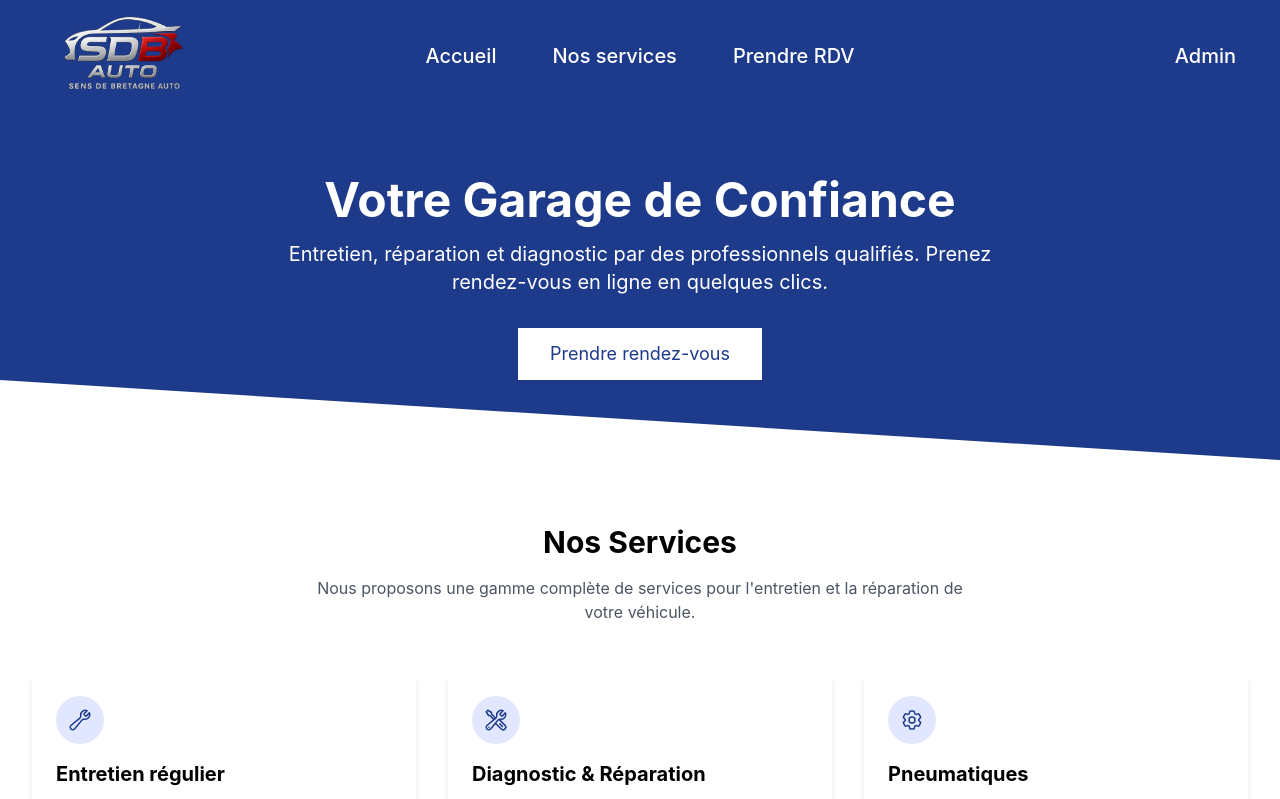
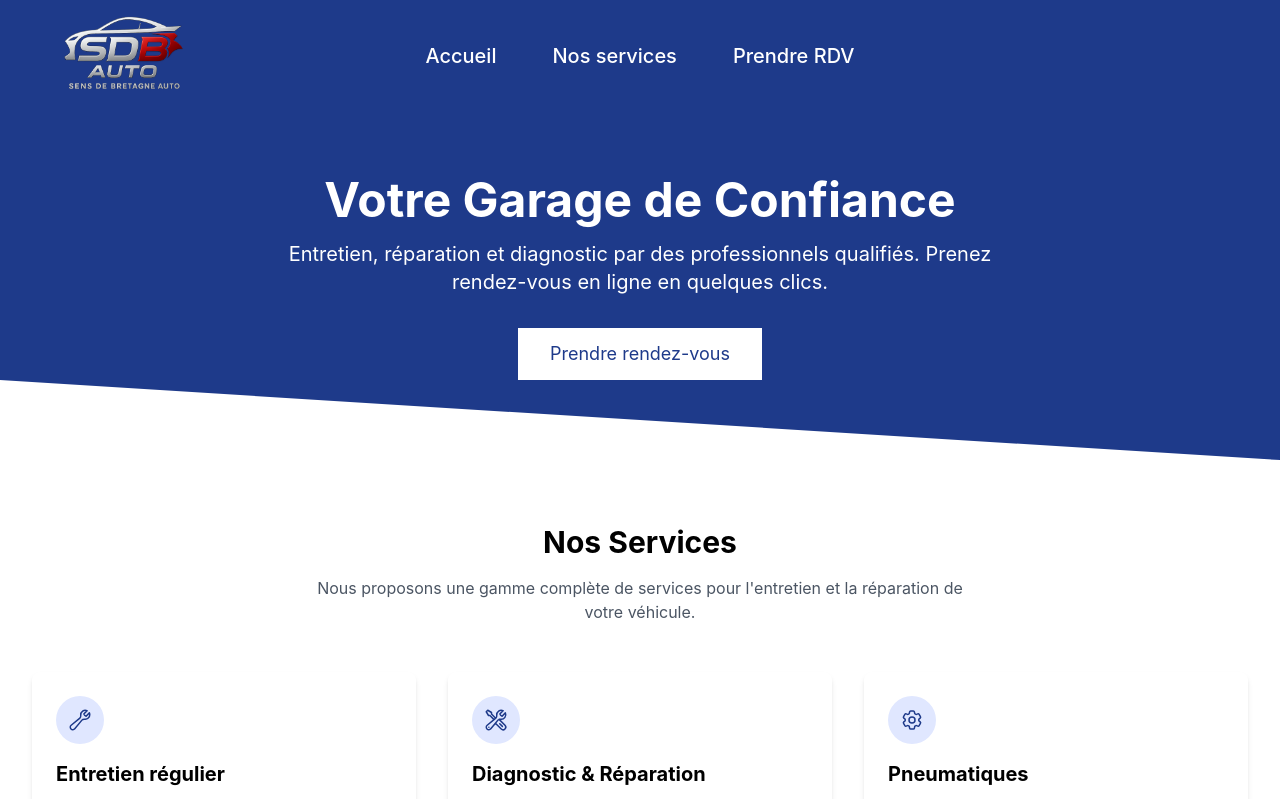
Before and after one commit to aminebacha35/sdb-front, a Vue app: page / in a window 1280 px wide. Shown: the top 799 px of the page. Built offline with nearby package versions, Linux system fonts and the light colour scheme.

Commit message:
remove acces admin

```diff
--- a/src/components/layout/NavBar.vue
+++ b/src/components/layout/NavBar.vue
@@ -49,15 +49,6 @@ function toggleMobileMenu() {
           >
             Prendre RDV
           </router-link>
-          <template v-if="authStore.isAuthenticated">
-            <router-link
-              to="/admin/appointments"
-              class="text-white hover:text-gray-200 px-3 py-2 rounded-md text-me text-xl font-medium"
-              active-class="text-white font-bold"
-            >
-              Dashboard
-            </router-link>
-          </template>
         </div>
 
         <div class="absolute right-0 hidden sm:flex items-center space-x-4">
@@ -69,14 +60,6 @@ function toggleMobileMenu() {
             >
               Déconnexion
             </button>
-          </template>
-          <template v-else>
-            <router-link
-              to="/admin/login"
-              class="text-white hover:text-gray-200 px-3 py-2 rounded-md text-me text-xl font-medium"
-            >
-              Admin
-            </router-link>
           </template>
         </div>
 
@@ -141,14 +124,6 @@ function toggleMobileMenu() {
           Prendre RDV
         </router-link>
         <template v-if="authStore.isAuthenticated">
-          <router-link
-            to="/admin/appointments"
-            class="text-white hover:text-gray-200 block px-3 py-2 rounded-md text-base font-medium"
-            active-class="text-white font-bold"
-            @click="mobileMenuOpen = false"
-          >
-            Dashboard
-          </router-link>
           <button
             @click="() => { handleLogout(); mobileMenuOpen = false; }"
             class="text-white hover:text-gray-200 block w-full text-left px-3 py-2 rounded-md text-base font-medium"
@@ -156,15 +131,6 @@ function toggleMobileMenu() {
             Déconnexion
           </button>
         </template>
-        <template v-else>
-          <router-link
-            to="/admin/login"
-            class="text-white hover:text-gray-200 block px-3 py-2 rounded-md text-base font-medium"
-            @click="mobileMenuOpen = false"
-          >
-            Admin
-          </router-link>
-        </template>
       </div>
     </div>
   </nav>
--- a/src/views/client/AppointmentForm.vue
+++ b/src/views/client/AppointmentForm.vue
@@ -9,7 +9,6 @@ import type { Appointment } from '../../types'
 const router = useRouter()
 const serviceTypesStore = useServiceTypesStore()
 const appointmentsStore = useAppointmentsStore()
-
 const isLoading = ref(true)
 const error = ref('')
 
```
